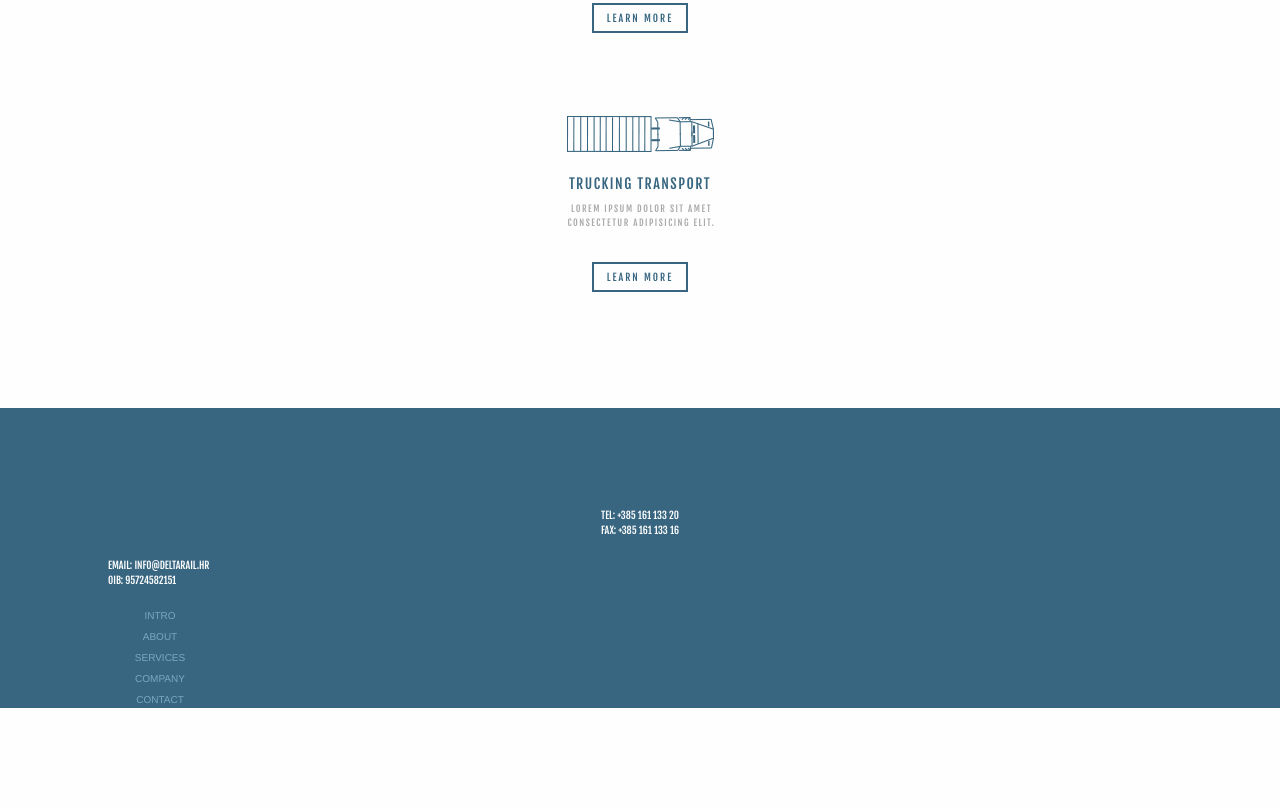
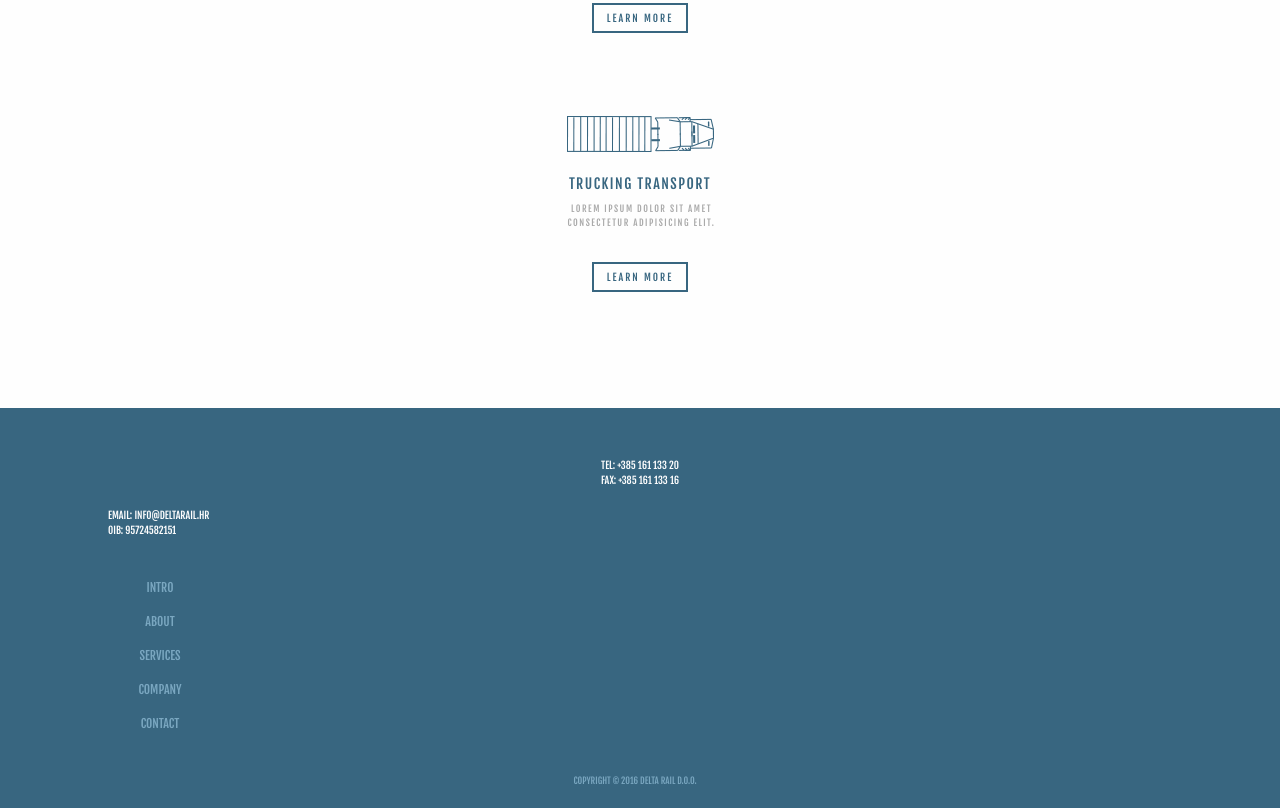
Before and after one commit to riodel27/Delta-Rail, a website: page index.html in a window 1280 px wide. Shown: the part 960-1768 px from the top of the page. Before the commit the page ends 1673 px from the top, so only its background shows below. Drawn offline with nearby package versions, Linux system fonts and the light colour scheme.

Commit message:
footer development

```diff
--- a/app/scss/components/_footer.scss
+++ b/app/scss/components/_footer.scss
@@ -4,7 +4,7 @@
   // background-repeat: no-repeat;
   // background-size:150%;
   // background-position: -80px 40px;
-  padding: rem-calc(100) 0 0 0;
+  padding: rem-calc(50) 0 rem-calc(20) 0;
 
   span{
     display: block;
@@ -25,6 +25,7 @@
   }
 
   .footer-nav{
+    margin: rem-calc(40) 0 rem-calc(20) 0;
     ul{
       max-width: 320px;
       list-style-type: none;
@@ -32,8 +33,9 @@
       text-align: center;
       li{
         flex: 1;
-        font-size: rem-calc(10);
-        margin-bottom: rem-calc(5);
+        font-size: rem-calc(12);
+        margin: rem-calc(15) 0 rem-calc(5) 0;
+        font-family: 'Fjalla One', sans-serif;
       }
 
       a{
@@ -41,5 +43,13 @@
       }
     }
 
+
+
+  }
+
+  p{
+    text-align: center;
+    font-size: rem-calc(9);
+    margin: rem-calc(40) 0 rem-calc(0) 0;
   }
 }
--- a/index.html
+++ b/index.html
@@ -103,7 +103,12 @@
                 <li><a href="">CONTACT</a></li>
               </ul>
             </div>
+
+            <p>COPYRIGHT © 2016 DELTA RAIL D.O.O.</p>
           </div>
+
+
+
 
         </div>
 
```
Also changed, not shown: css/app.css.
